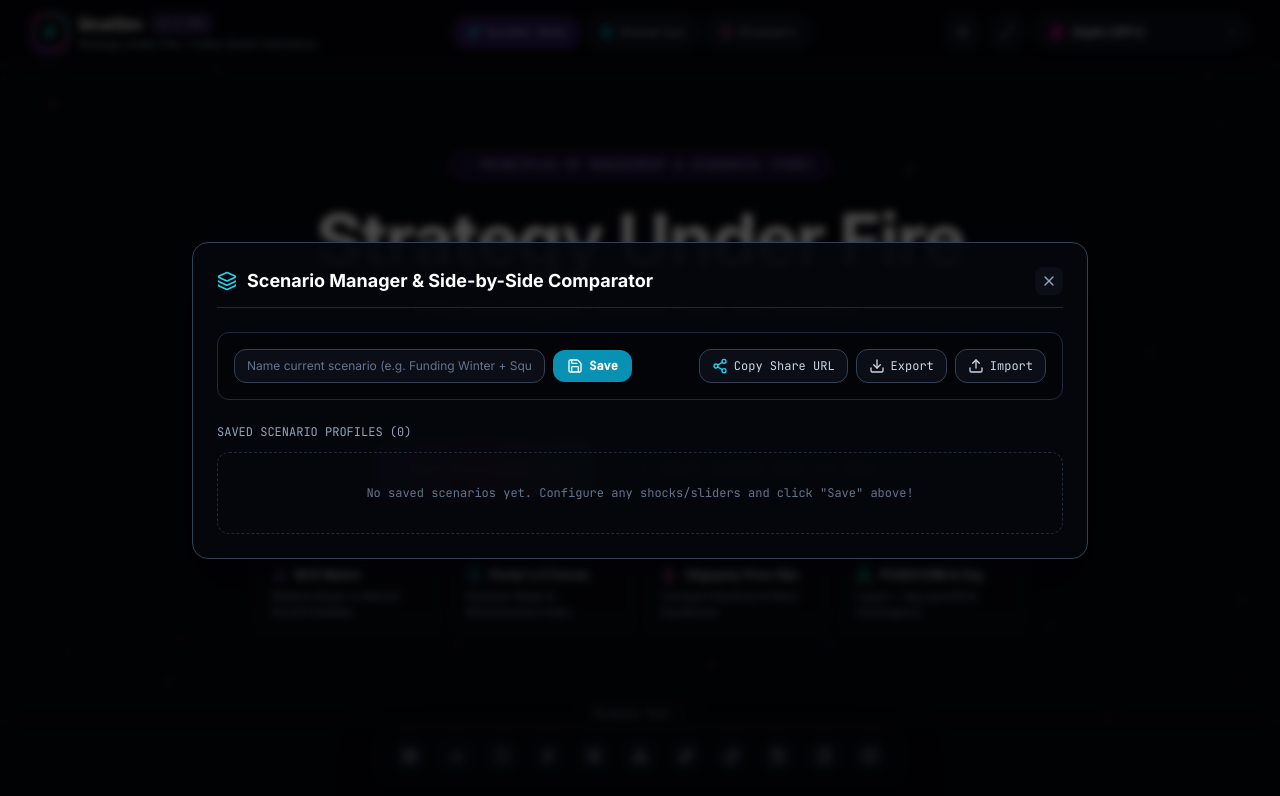
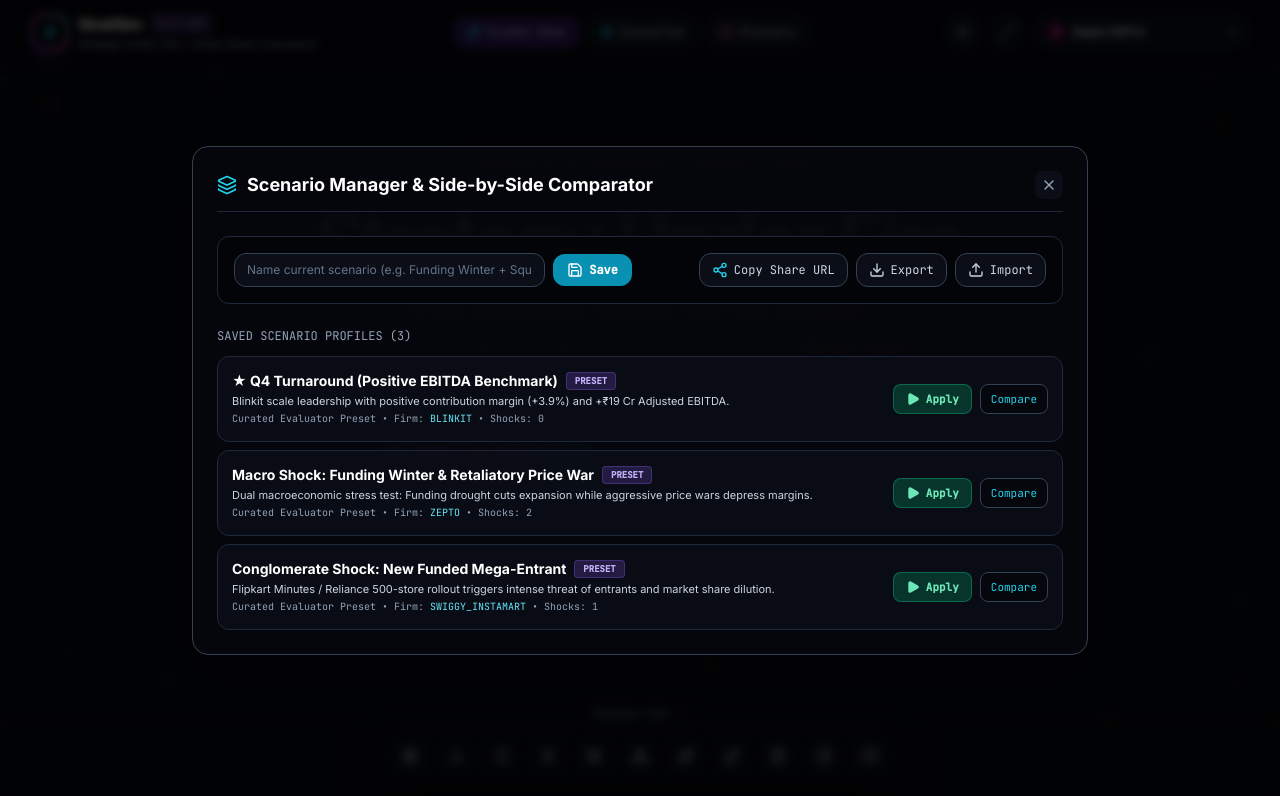
Before and after one commit to elinasomnath-star/pome-el, a React (Vite) app: page / in a window 1280 px wide. Both pictures are taken after a click on the button "Scenarios". Shown: the top 796 px of the page. Built offline with nearby package versions, Linux system fonts and the light colour scheme.

Commit message:
fix(scenarios): add built-in curated presets and direct Apply functionality to eliminate empty modal dead state

```diff
--- a/src/components/common/ScenarioManagerModal.jsx
+++ b/src/components/common/ScenarioManagerModal.jsx
@@ -17,7 +17,9 @@ import {
   Layers,
   X,
   Check,
-  Columns
+  Columns,
+  Play,
+  Sparkles
 } from 'lucide-react';
 
 export default function ScenarioManagerModal({ isOpen, onClose }) {
@@ -47,6 +49,20 @@ export default function ScenarioManagerModal({ isOpen, onClose }) {
     const updated = saveScenario(newScenarioName, snapshot);
     setScenarios(updated);
     setNewScenarioName('');
+  };
+
+  const handleApplyScenario = (scenario) => {
+    if (scenario.snapshot.selectedCompanyId) {
+      store.setSelectedCompanyId(scenario.snapshot.selectedCompanyId);
+    }
+    store.resetShocks();
+    if (Array.isArray(scenario.snapshot.activeShocks)) {
+      scenario.snapshot.activeShocks.forEach(sId => store.toggleShock(sId));
+    }
+    if (scenario.snapshot.marketStructure) {
+      store.setMarketStructure(scenario.snapshot.marketStructure);
+    }
+    onClose();
   };
 
   const handleDelete = (id) => {
@@ -206,26 +222,47 @@ export default function ScenarioManagerModal({ isOpen, onClose }) {
                   key={sc.id}
                   className="p-3.5 rounded-xl bg-dark-800/80 border border-slate-800 flex items-center justify-between gap-3 text-xs"
                 >
-                  <div>
+                  <div className="space-y-0.5">
+                    <div className="flex items-center gap-2">
                       <strong className="text-white font-sans text-sm">{sc.name}</strong>
-                    <div className="text-[10px] font-mono text-slate-400 mt-0.5">
-                      Saved: {sc.createdAt} &bull; Firm: {sc.snapshot.selectedCompanyId} &bull; Shocks: {sc.snapshot.activeShocks?.length || 0}
+                      {sc.isPreset && (
+                        <span className="px-2 py-0.2 rounded bg-violet-500/20 text-violet-300 border border-violet-500/30 text-[9px] font-mono uppercase font-bold">
+                          Preset
+                        </span>
+                      )}
+                    </div>
+                    {sc.description && (
+                      <p className="text-[11px] text-slate-300 font-sans">{sc.description}</p>
+                    )}
+                    <div className="text-[10px] font-mono text-slate-400">
+                      {sc.createdAt} &bull; Firm: <span className="text-cyan-300 uppercase">{sc.snapshot.selectedCompanyId}</span> &bull; Shocks: {sc.snapshot.activeShocks?.length || 0}
                     </div>
                   </div>
 
-                  <div className="flex items-center gap-2">
+                  <div className="flex items-center gap-2 shrink-0">
+                    <button
+                      onClick={() => handleApplyScenario(sc)}
+                      className="px-3 py-1.5 rounded-lg bg-emerald-600/30 hover:bg-emerald-600/50 border border-emerald-500/40 text-emerald-300 font-mono text-[11px] font-bold flex items-center gap-1.5 cursor-pointer transition-colors"
+                      title="Apply this scenario configuration to the live simulator"
+                    >
+                      <Play className="w-3.5 h-3.5 fill-emerald-300" />
+                      <span>Apply</span>
+                    </button>
                     <button
                       onClick={() => setCompareScenarioId(sc.id)}
-                      className="px-2.5 py-1.5 rounded-lg bg-dark-900 border border-slate-700 text-cyan-400 hover:text-cyan-300 font-mono text-[11px]"
+                      className="px-2.5 py-1.5 rounded-lg bg-dark-900 border border-slate-700 text-cyan-400 hover:text-cyan-300 font-mono text-[11px] cursor-pointer"
                     >
                       Compare
                     </button>
+                    {!sc.isPreset && (
                       <button
                         onClick={() => handleDelete(sc.id)}
-                      className="p-1.5 rounded-lg bg-dark-900 border border-slate-700 text-rose-400 hover:text-rose-300"
+                        className="p-1.5 rounded-lg bg-dark-900 border border-slate-700 text-rose-400 hover:text-rose-300 cursor-pointer"
+                        title="Delete scenario"
                       >
                         <Trash2 className="w-3.5 h-3.5" />
                       </button>
+                    )}
                   </div>
                 </div>
               ))}
--- a/src/engine/scenarioManager.js
+++ b/src/engine/scenarioManager.js
@@ -6,13 +6,57 @@
 
 const STORAGE_KEY = 'stratsim_saved_scenarios';
 
+export const DEFAULT_PRESET_SCENARIOS = [
+  {
+    id: 'preset_mature_profit',
+    isPreset: true,
+    name: '★ Q4 Turnaround (Positive EBITDA Benchmark)',
+    createdAt: 'Curated Evaluator Preset',
+    description: 'Blinkit scale leadership with positive contribution margin (+3.9%) and +₹19 Cr Adjusted EBITDA.',
+    snapshot: {
+      selectedCompanyId: 'blinkit',
+      activeShocks: [],
+      marketStructure: 'oligopoly',
+      industryAttractiveness: 3.2
+    }
+  },
+  {
+    id: 'preset_funding_winter',
+    isPreset: true,
+    name: 'Macro Shock: Funding Winter & Retaliatory Price War',
+    createdAt: 'Curated Evaluator Preset',
+    description: 'Dual macroeconomic stress test: Funding drought cuts expansion while aggressive price wars depress margins.',
+    snapshot: {
+      selectedCompanyId: 'zepto',
+      activeShocks: ['funding_drought', 'price_war'],
+      marketStructure: 'oligopoly',
+      industryAttractiveness: 2.1
+    }
+  },
+  {
+    id: 'preset_mega_entrant',
+    isPreset: true,
+    name: 'Conglomerate Shock: New Funded Mega-Entrant',
+    createdAt: 'Curated Evaluator Preset',
+    description: 'Flipkart Minutes / Reliance 500-store rollout triggers intense threat of entrants and market share dilution.',
+    snapshot: {
+      selectedCompanyId: 'swiggy_instamart',
+      activeShocks: ['new_funded_entrant'],
+      marketStructure: 'oligopoly',
+      industryAttractiveness: 2.5
+    }
+  }
+];
+
 export function getSavedScenarios() {
   try {
     const raw = localStorage.getItem(STORAGE_KEY);
-    return raw ? JSON.parse(raw) : [];
-  } catch (e) {
-    return [];
-  }
+    if (raw) {
+      const parsed = JSON.parse(raw);
+      if (Array.isArray(parsed) && parsed.length > 0) return parsed;
+    }
+  } catch (e) {}
+  return DEFAULT_PRESET_SCENARIOS;
 }
 
 export function saveScenario(name, stateSnapshot) {
```
Lines whose indentation alone changed are shown as unchanged.
